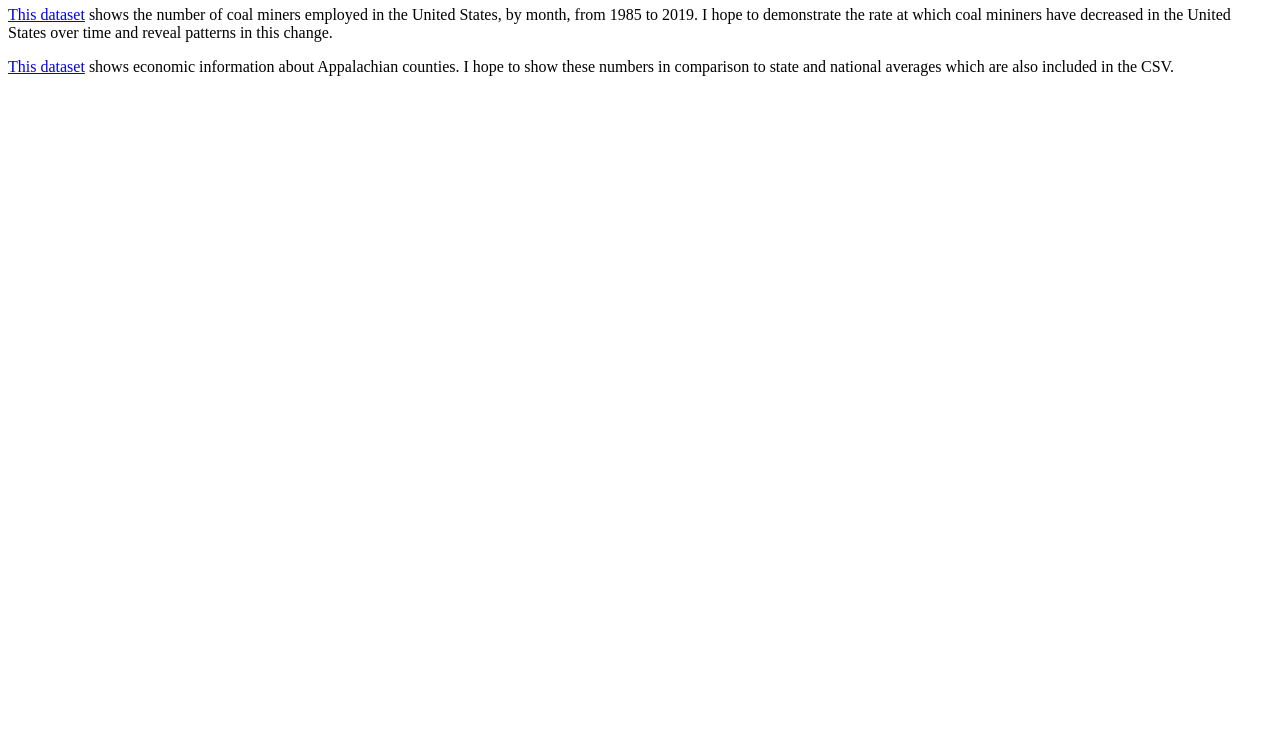
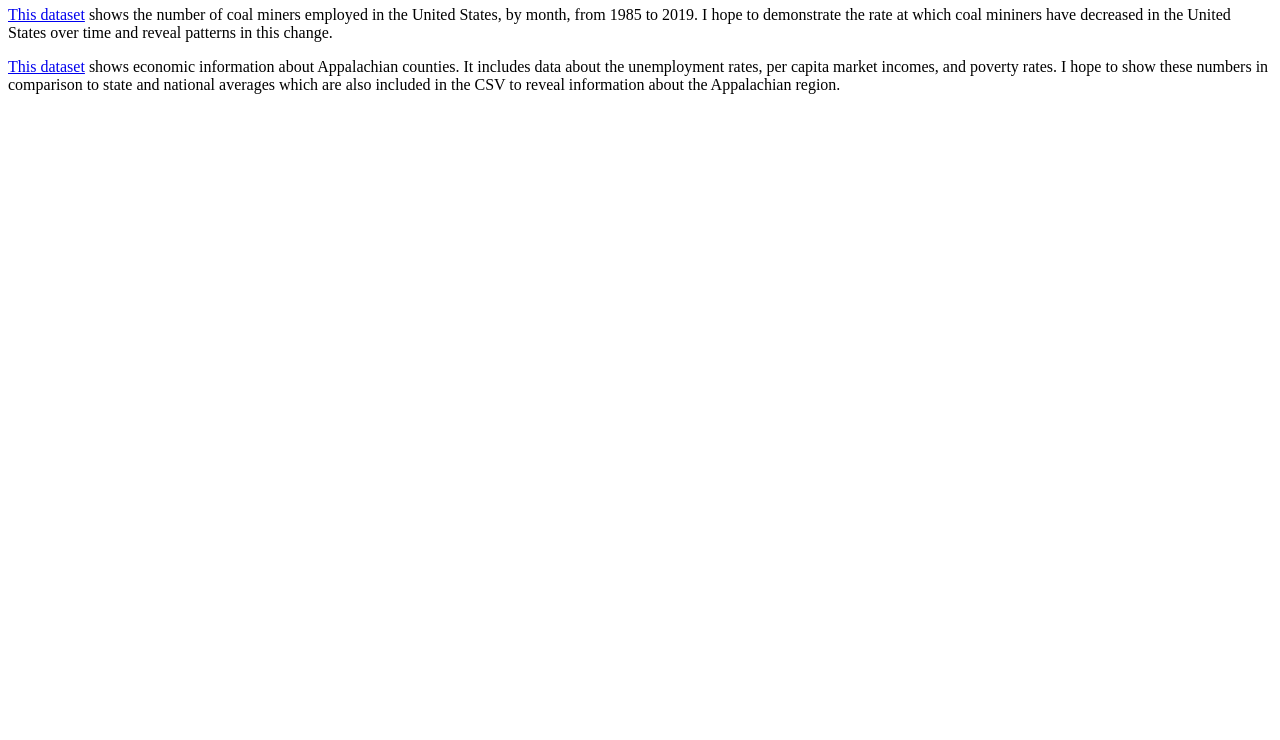
Before and after one commit to ehstowe/searchingForDatasets, a plain HTML site: page index.html in a window 1280 px wide. Shown: the part 60-800 px from the top of the page. Drawn offline with Linux system fonts and the light colour scheme.

Commit message:
Update index.html

```diff
--- a/index.html
+++ b/index.html
@@ -5,8 +5,10 @@
 <p><a href="SeriesReport-20190417162656_88dfa7 coal_mining_data.xlsx">This dataset</a> shows the number of coal miners employed
   in the United States, by month, from 1985 to 2019. I hope to demonstrate the rate at which coal mininers have decreased in the
   United States over time and reveal patterns in this change.</p>
-    <p><a href="arcData.csv">This dataset</a> shows economic information about Appalachian counties. I hope to show these
-      numbers in comparison to state and national averages which are also included in the CSV.</p>
+    <p><a href="arcData.csv">This dataset</a> shows economic information about Appalachian counties. It includes
+      data about the unemployment rates, per capita market incomes, and poverty rates.
+      I hope to show these numbers in comparison to state and national averages which are also included in the CSV
+      to reveal information about the Appalachian region.</p>
 <p>
 
   </body>
```
